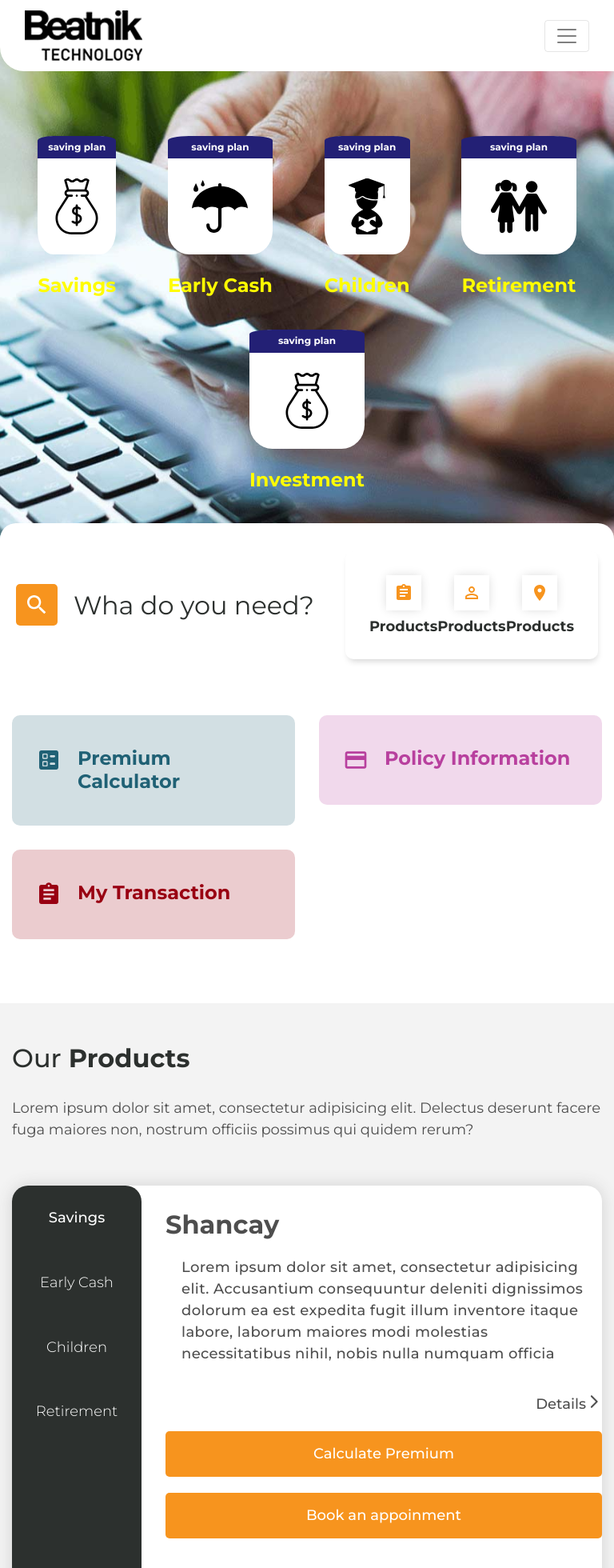
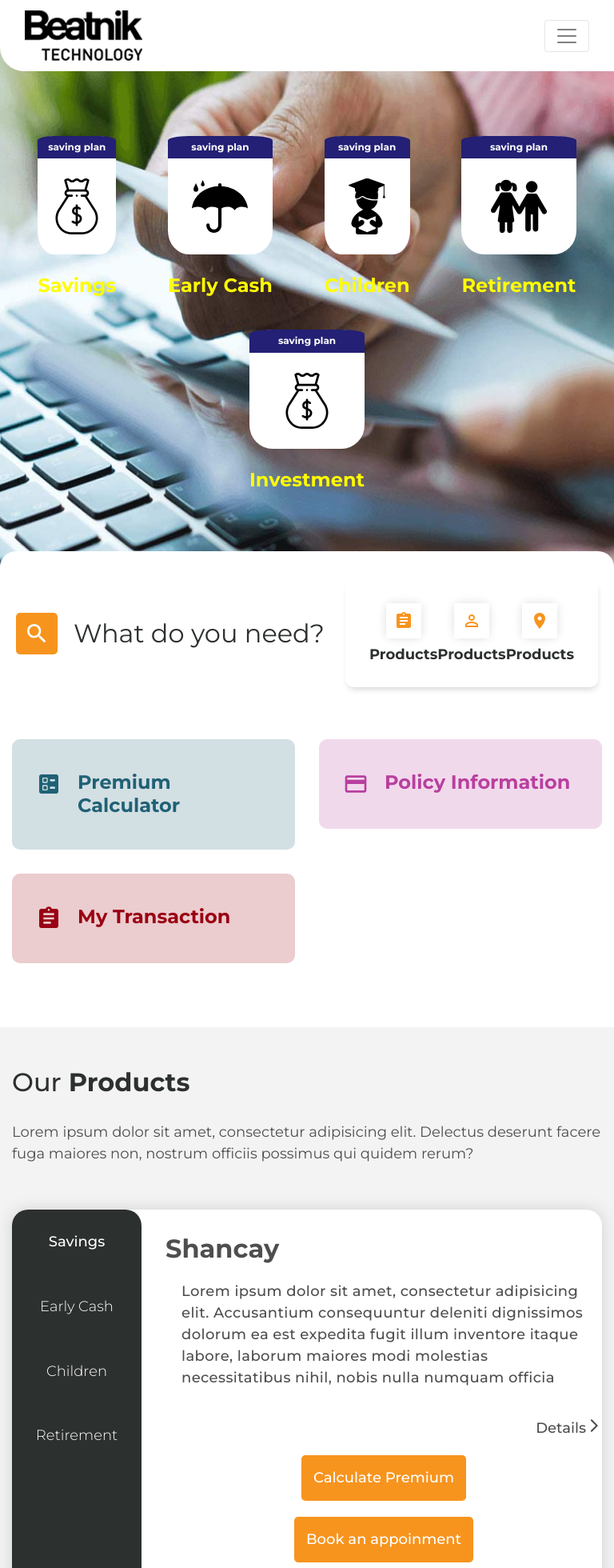
Before and after one commit to iamtheasad/beatnik-tech, a React (Create React App) app: page / in a window 768 px wide. Shown: the top 1960 px of the page at 80% size. Built offline with nearby package versions, Linux system fonts and the light colour scheme.

Commit message:
some issues fixed

```diff
--- a/src/assets/css/custom.css
+++ b/src/assets/css/custom.css
@@ -502,6 +502,7 @@ a.shancay_details {
 
 .sanchay_button {
     padding-bottom: 50px;
+    text-align: center;
 }
 
 .sanchay_button span a {
@@ -1186,6 +1187,7 @@ h2.call_to_action_title {
 
 .footer_menu ul li {
     list-style: none;
+    line-height: 3;
 }
 
 .footer_menu ul li a {
--- a/src/assets/css/responsive.css
+++ b/src/assets/css/responsive.css
@@ -57,7 +57,7 @@
         color: #fff;
         background-color: #f7941e;
         padding: 15px 15px;
-        display: block;
+        display: inline-block;
     }
 
     .policy_body_wrapper .slick-next:before {
@@ -80,6 +80,9 @@
         margin-bottom: 30px;
     }
 
+    .policy_body_wrapper img {
+        display: none;
+    }
 }
 
 /* Tablet & Mobile Layout: 0px-991px End */
@@ -87,7 +90,9 @@
 
 /* Tablet Layout: 768px-991px */
 @media only screen and (min-width: 768px) and (max-width: 991px) {
-
+    .protection_plat_wrapper {
+        margin-bottom: 30px;
+    }
 }
 
 /* Tablet Layout: 768px-991px End */
@@ -153,10 +158,6 @@
         text-align: center;
     }
 
-    .policy_body_wrapper img {
-        margin-top: 50px;
-    }
-
 }
 
 /* Small Devices: 0px-575px End */
--- a/src/components/HeaderBanner/HeaderBanner.js
+++ b/src/components/HeaderBanner/HeaderBanner.js
@@ -188,7 +188,7 @@ class HeaderBanner extends Component {
                                 <SearchIcon style={{fontSize: '32px'}}>Search</SearchIcon>
                             </div>
                             <div className="banner_bottom_title">
-                                Wha do you need?
+                                What do you need?
                             </div>
                         </div>
                         <div className="banner_bottom_right">
```
